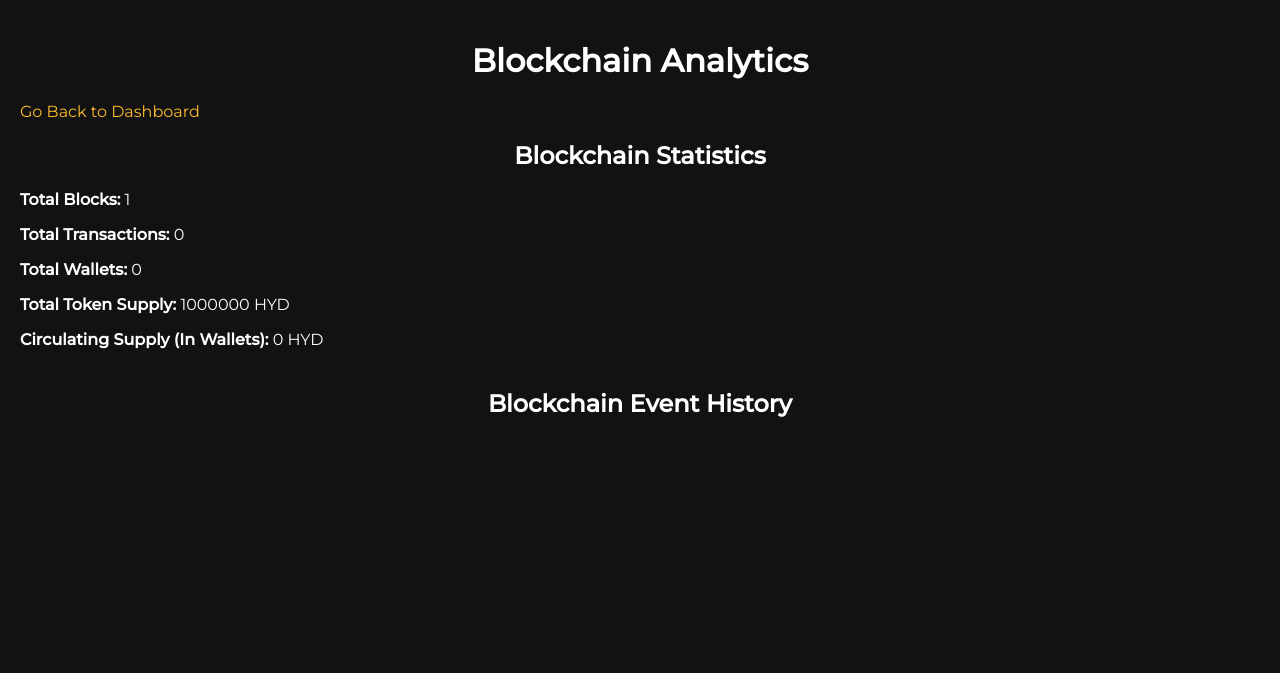
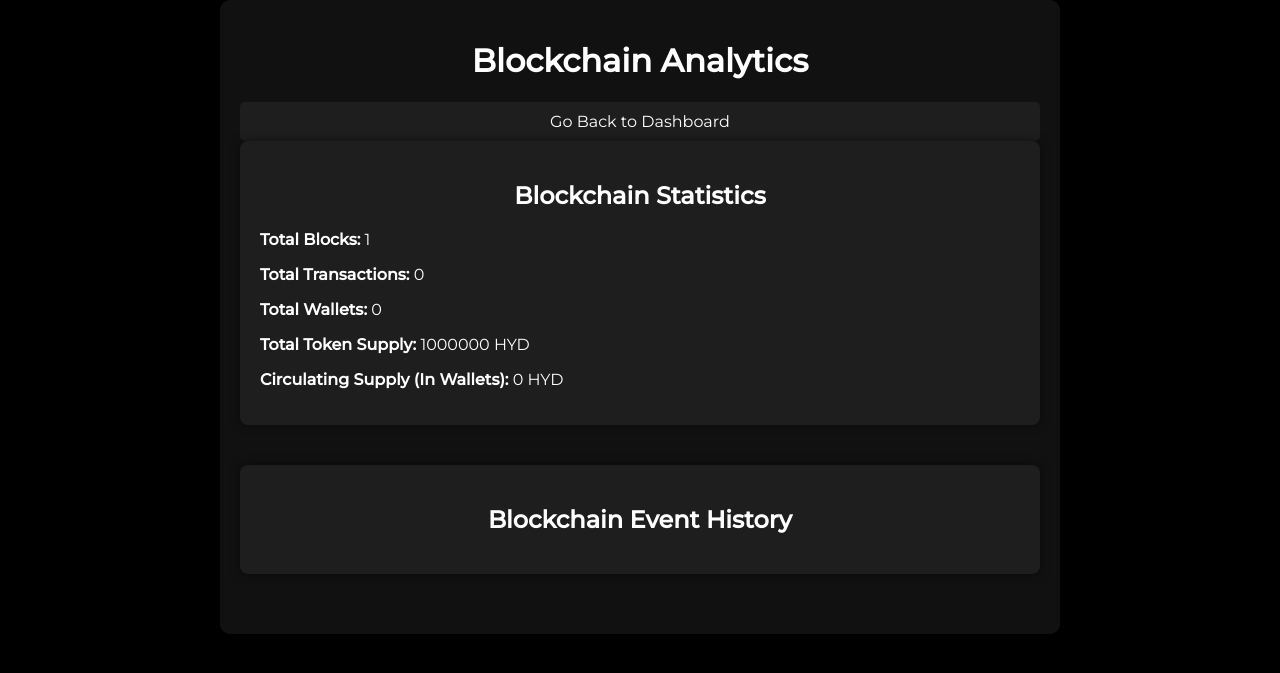
Before and after one commit to Hydrogen-hyd/Hydrogen, a Flask app: page /analytics in a window 1280 px wide. Shown: the top 673 px of the page. Run offline with Flask 3, Linux system fonts and the light colour scheme.

Commit message:
Update analytics.html

```diff
--- a/.code/templates/analytics.html
+++ b/.code/templates/analytics.html
@@ -8,33 +8,57 @@
     <style>
         body {
             font-family: 'Montserrat', sans-serif;
-            background: #121212;
+            background: #000;
             color: #fff;
             margin: 0;
             padding: 0;
         }
         .container {
             padding: 20px;
+            max-width: 800px;
+            margin: 0 auto;
+            background: #111;
+            border-radius: 10px;
+            box-shadow: 0 0 10px rgba(0, 0, 0, 0.5);
         }
         .stats, .history {
             margin-bottom: 40px;
+            padding: 20px;
+            background: #1e1e1e;
+            border-radius: 8px;
+            box-shadow: 0 0 10px rgba(0, 0, 0, 0.5);
         }
         .history ul {
             list-style-type: none;
             padding: 0;
         }
         .history li {
-            background: rgba(0, 0, 0, 0.7);
+            background: rgba(255, 255, 255, 0.1);
             margin-bottom: 10px;
             padding: 15px;
             border-radius: 8px;
+            border: 1px solid #333;
         }
         h1, h2 {
             text-align: center;
+            color: #fff;
+        }
+        p {
+            color: #fff;
         }
         a {
-            color: #fdbb2d;
+            color: #fff;
             text-decoration: none;
+            display: block;
+            text-align: center;
+            margin-top: 20px;
+            padding: 10px;
+            background: #1e1e1e;
+            border-radius: 5px;
+            transition: background 0.3s;
+        }
+        a:hover {
+            background: #333;
         }
     </style>
 </head>
```
